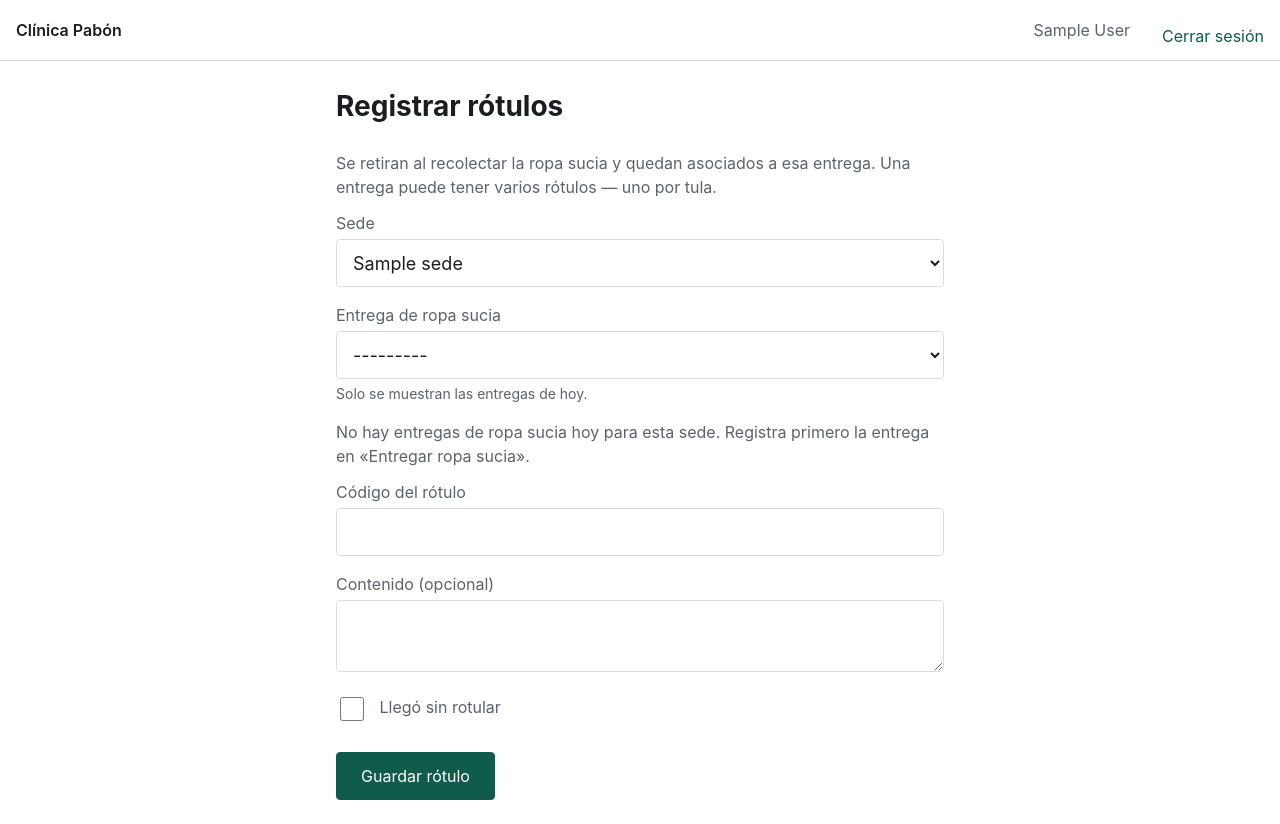
After one commit to auxiliarsistemas2pabon-cloud/sistema-ropa-residuos-pabon, a Django app: page /ropa/rotulos/ in a window 1280 px wide. The commit adds this page. Run offline with Django 5.2, Linux system fonts and the light colour scheme; a user stored in the database is signed in; tables that the repository leaves empty hold one stand-in row (values such as "Sample post"); parts of the project's set-up code (start-up, migrations or seed data) failed here and were passed over.

Commit message:
Pantalla de registro de rotulos (pantalla 8)
- RotuloForm: elige sede -> entrega de ropa sucia de hoy (con hora, servicio
  y kg en la etiqueta), codigo del rotulo, contenido, y la marca "llego sin
  rotular" que exige el codigo cuando no esta marcada.
- Al guardar, redirige conservando sede y movimiento para registrar el
  siguiente rotulo de la misma entrega sin tener que volver a elegirlos
  (una entrega puede traer varias tulas). Muestra los ya registrados.
- Reutiliza la novedad automatica "Se envia ropa sin rotular" que ya crea
  el modelo Rotulo desde la etapa 2.
- Componente _campo.html ahora sabe renderizar casillas de verificacion.
- Enlace "Registrar rotulos" en el panel del Usuario. 8 pruebas nuevas, 117 total.

```diff
--- a/ropa/forms.py
+++ b/ropa/forms.py
@@ -21,7 +21,7 @@ from movimientos.services import (
     suma_por_servicio,
 )
 
-from .models import DetalleRopa, Prenda
+from .models import DetalleRopa, Prenda, Rotulo
 
 Usuario = get_user_model()
 
@@ -357,3 +357,78 @@ class DistribucionRopaLimpiaForm(RegistroDiferidoMixin):
             cantidad_unidades=self.cleaned_data["cantidad_unidades"],
         )
         return movimiento, detalle
+
+
+class _EntregaChoiceField(forms.ModelChoiceField):
+    def label_from_instance(self, movimiento):
+        pesaje = movimiento.pesajes.first()
+        kg = f"{pesaje.peso_neto} kg" if pesaje else "sin pesaje"
+        return f"{movimiento.hora:%H:%M} · {movimiento.area_origen.nombre} · {kg}"
+
+
+class RotuloForm(forms.Form):
+    """Registro de rótulos (pantalla 8): se retiran al recolectar la ropa
+    sucia y se relacionan con esa entrega (§8 y §9 del lineamiento de ropa).
+    Un mismo movimiento puede tener varios rótulos (una tula cada uno)."""
+
+    sede = forms.ModelChoiceField(
+        queryset=Sede.objects.filter(activo=True).order_by("nombre"), label="Sede",
+    )
+    movimiento = _EntregaChoiceField(
+        queryset=Movimiento.objects.none(), label="Entrega de ropa sucia",
+        help_text="Solo se muestran las entregas de hoy.",
+    )
+    codigo_rotulo = forms.CharField(label="Código del rótulo", required=False)
+    contenido = forms.CharField(
+        label="Contenido (opcional)", required=False, widget=forms.Textarea(attrs={"rows": 2}),
+    )
+    sin_rotular = forms.BooleanField(label="Llegó sin rotular", required=False)
+
+    def __init__(self, *args, usuario=None, **kwargs):
+        super().__init__(*args, **kwargs)
+        sede = self._sede_seleccionada()
+        if sede:
+            self.fields["movimiento"].queryset = (
+                Movimiento.objects.filter(
+                    tipo_movimiento=TipoMovimiento.ROPA_SUCIA_ENTREGA,
+                    sede=sede, fecha=timezone.localdate(),
+                )
+                .select_related("area_origen")
+                .prefetch_related("pesajes")
+                .order_by("-hora")
+            )
+        if not self.is_bound and sede:
+            self.fields["sede"].initial = sede
+
+    def _sede_seleccionada(self):
+        if self.is_bound:
+            candidato = self.data.get("sede")
+        else:
+            candidato = self.initial.get("sede")
+        if candidato:
+            try:
+                return Sede.objects.get(pk=candidato)
+            except (Sede.DoesNotExist, ValueError, TypeError):
+                pass
+        if self.is_bound:
+            return None
+        return Sede.objects.filter(activo=True).order_by("nombre").first()
+
+    def clean(self):
+        cleaned = super().clean()
+        if not cleaned.get("sin_rotular") and not (cleaned.get("codigo_rotulo") or "").strip():
+            self.add_error(
+                "codigo_rotulo",
+                "Si llegó rotulada, registra el código. Si no tiene, marca «Llegó sin rotular».",
+            )
+        return cleaned
+
+    def guardar(self, *args, **kwargs):
+        movimiento = self.cleaned_data["movimiento"]
+        return Rotulo.objects.create(
+            movimiento=movimiento,
+            area_servicio=movimiento.area_origen,
+            codigo_rotulo=self.cleaned_data.get("codigo_rotulo", "").strip(),
+            contenido=self.cleaned_data.get("contenido", "").strip(),
+            rotulada=not self.cleaned_data.get("sin_rotular"),
+        )
--- a/ropa/urls.py
+++ b/ropa/urls.py
@@ -9,5 +9,6 @@ urlpatterns = [
     path("ropa/limpia/", views.menu_ropa_limpia, name="limpia_menu"),
     path("ropa/limpia/recepcion/", views.recepcion_ropa_limpia, name="recepcion_limpia"),
     path("ropa/limpia/distribucion/", views.distribucion_ropa_limpia, name="distribucion_limpia"),
+    path("ropa/rotulos/", views.registro_rotulos, name="rotulos"),
     path("ropa/validacion/", views.validacion_entrega, name="validacion"),
 ]
--- a/ropa/views.py
+++ b/ropa/views.py
@@ -1,6 +1,7 @@
 from django.contrib import messages
 from django.contrib.auth.decorators import login_required, permission_required
 from django.shortcuts import redirect, render
+from django.urls import reverse
 from django.utils import timezone
 
 from movimientos.models import Proceso
@@ -10,8 +11,10 @@ from .forms import (
     DistribucionRopaLimpiaForm,
     EntregaRopaSuciaForm,
     RecepcionRopaLimpiaForm,
+    RotuloForm,
     ValidacionEntregaForm,
 )
+from .models import Rotulo
 
 
 @login_required
@@ -86,6 +89,38 @@ def distribucion_ropa_limpia(request):
 
 
 @login_required
+@permission_required("movimientos.add_movimiento", raise_exception=True)
+def registro_rotulos(request):
+    rotulos_de_la_entrega = None
+
+    if request.method == "POST":
+        form = RotuloForm(request.POST, usuario=request.user)
+        if form.is_valid():
+            rotulo = form.guardar()
+            resumen = "sin rotular" if not rotulo.rotulada else f"código {rotulo.codigo_rotulo}"
+            messages.success(
+                request, f"Rótulo guardado · {rotulo.area_servicio.nombre} · {resumen}",
+            )
+            return redirect(
+                f"{reverse('ropa:rotulos')}?sede={rotulo.movimiento.sede_id}"
+                f"&movimiento={rotulo.movimiento_id}"
+            )
+    else:
+        inicial = {}
+        if request.GET.get("sede"):
+            inicial["sede"] = request.GET["sede"]
+        movimiento_id = request.GET.get("movimiento")
+        if movimiento_id:
+            inicial["movimiento"] = movimiento_id
+            rotulos_de_la_entrega = Rotulo.objects.filter(movimiento_id=movimiento_id).order_by("-id")
+        form = RotuloForm(initial=inicial, usuario=request.user)
+
+    return render(
+        request, "ropa/rotulos.html", {"form": form, "rotulos_de_la_entrega": rotulos_de_la_entrega},
+    )
+
+
+@login_required
 @permission_required("movimientos.view_movimiento", raise_exception=True)
 def validacion_entrega(request):
     if request.method == "POST":
--- a/static/css/app.css
+++ b/static/css/app.css
@@ -87,6 +87,16 @@ a:focus-visible {
 .campo .is-invalido,
 .campo--error input,
 .campo--error select { border-color: var(--alerta); }
+
+.campo input[type="checkbox"] {
+  width: 24px;
+  height: 24px;
+  min-height: auto;
+  padding: 0;
+  vertical-align: middle;
+  accent-color: var(--acento);
+}
+.campo--casilla label { display: inline; margin: 0 0 0 var(--espacio-2); }
 .campo__ayuda { margin: var(--espacio-1) 0 0; font-size: var(--texto-sm); color: var(--tinta-suave); }
 .campo__error { margin: var(--espacio-1) 0 0; font-size: var(--texto-sm); color: var(--alerta); }
 
--- a/templates/componentes/_campo.html
+++ b/templates/componentes/_campo.html
@@ -1,7 +1,16 @@
 {# Uso: {% include "componentes/_campo.html" with campo=form.area_origen %} #}
+{% if campo.field.widget.input_type == "checkbox" %}
+  <div class="campo campo--casilla{% if campo.errors %} campo--error{% endif %}">
+    {{ campo }}
+    <label for="{{ campo.id_for_label }}">{{ campo.label }}</label>
+    {% if campo.help_text %}<p class="campo__ayuda">{{ campo.help_text }}</p>{% endif %}
+    {% for error in campo.errors %}<p class="campo__error">{{ error }}</p>{% endfor %}
+  </div>
+{% else %}
   <div class="campo{% if campo.errors %} campo--error{% endif %}">
     <label for="{{ campo.id_for_label }}">{{ campo.label }}</label>
     {{ campo }}
     {% if campo.help_text %}<p class="campo__ayuda">{{ campo.help_text }}</p>{% endif %}
     {% for error in campo.errors %}<p class="campo__error">{{ error }}</p>{% endfor %}
   </div>
+{% endif %}
--- a/templates/core/panel_principal.html
+++ b/templates/core/panel_principal.html
@@ -27,6 +27,7 @@
   <p class="enlaces-secundarios">
     <a href="{% url 'movimientos:novedades' %}">Novedades</a>
     <a href="{% url 'ropa:validacion' %}">Validar entrega a lavandería</a>
+    <a href="{% url 'ropa:rotulos' %}">Registrar rótulos</a>
   </p>
 {% endif %}
 
--- /dev/null
+++ b/templates/ropa/rotulos.html
@@ -0,0 +1,45 @@
+{% extends "base.html" %}
+
+{% block titulo %}Registrar rótulos · Clínica Pabón{% endblock %}
+
+{% block contenido %}
+<h1>Registrar rótulos</h1>
+<p class="tinta-suave">
+  Se retiran al recolectar la ropa sucia y quedan asociados a esa entrega.
+  Una entrega puede tener varios rótulos — uno por tula.
+</p>
+
+<form method="post" novalidate>
+  {% csrf_token %}
+  {{ form.non_field_errors }}
+
+  {% include "componentes/_campo.html" with campo=form.sede %}
+  {% include "componentes/_campo.html" with campo=form.movimiento %}
+  {% if not form.fields.movimiento.queryset %}
+    <p class="vacio">
+      No hay entregas de ropa sucia hoy para esta sede. Registra primero la
+      entrega en «Entregar ropa sucia».
+    </p>
+  {% endif %}
+
+  {% include "componentes/_campo.html" with campo=form.codigo_rotulo %}
+  {% include "componentes/_campo.html" with campo=form.contenido %}
+  {% include "componentes/_campo.html" with campo=form.sin_rotular %}
+
+  <button type="submit" class="boton">Guardar rótulo</button>
+</form>
+
+{% if rotulos_de_la_entrega %}
+  <section class="seccion">
+    <h2>Rótulos ya registrados para esta entrega</h2>
+    <ul class="lista-novedades">
+      {% for r in rotulos_de_la_entrega %}
+        <li>
+          {% if r.rotulada %}Código {{ r.codigo_rotulo|default:"s/n" }}{% else %}<strong>Sin rotular</strong>{% endif %}
+          {% if r.contenido %} · {{ r.contenido }}{% endif %}
+        </li>
+      {% endfor %}
+    </ul>
+  </section>
+{% endif %}
+{% endblock %}
```
Also changed, not shown: ropa/tests/test_rotulos.py (added, +106 -0 lines). Lines whose indentation alone changed are shown as unchanged.
